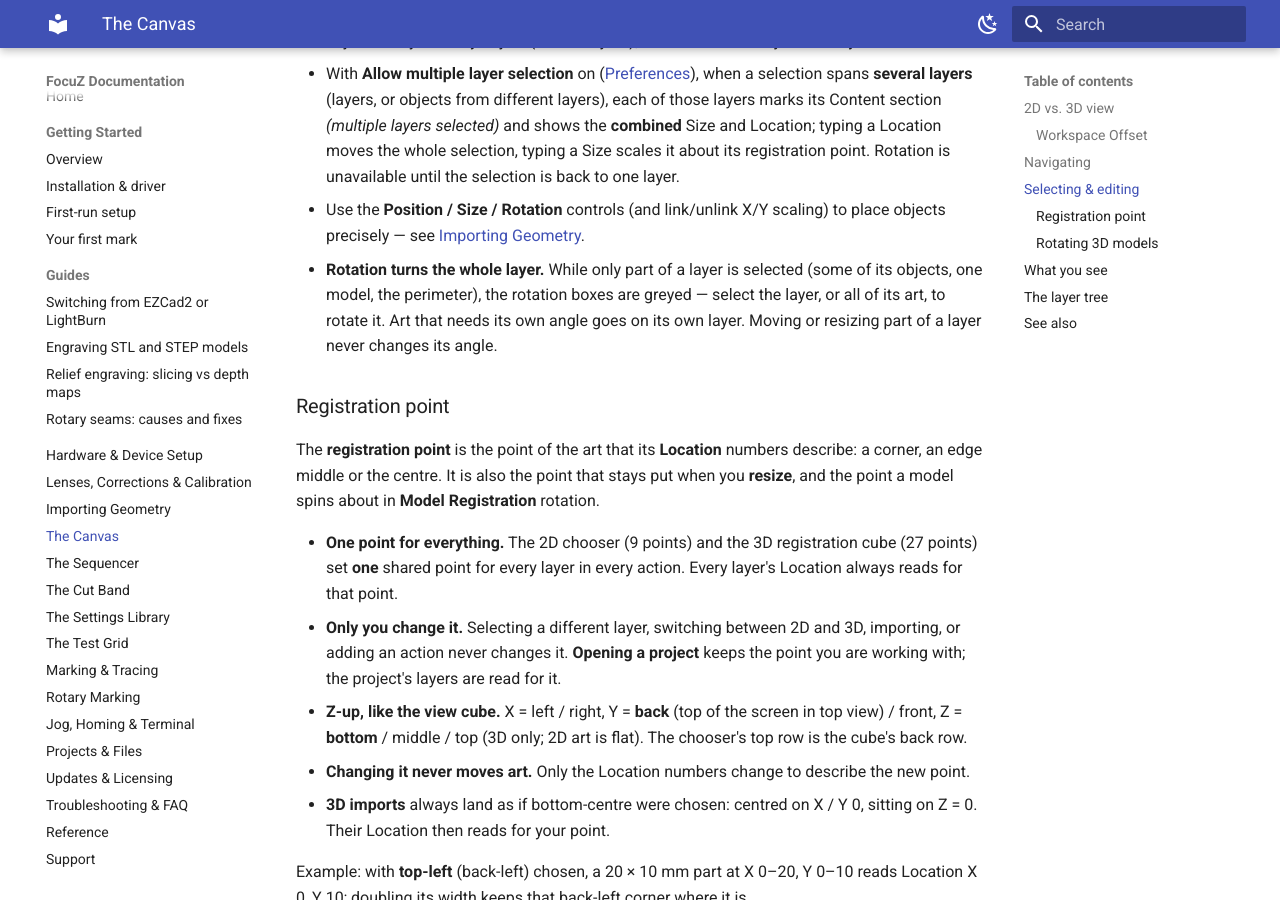
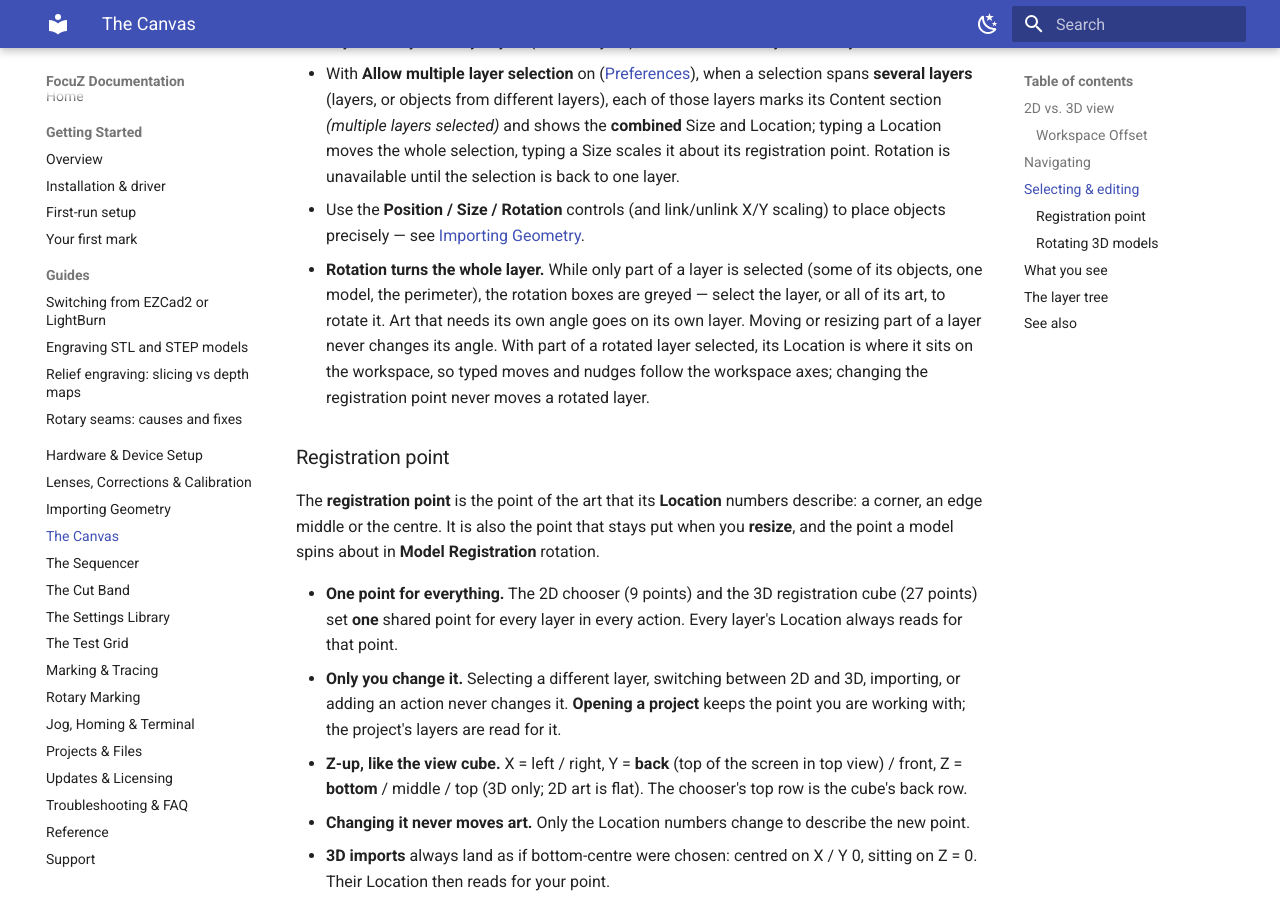
Before and after one commit to Lokahi-Shop/focuz-docs, an MkDocs documentation site: the page built from docs/canvas.md, in a window 1280 px wide and 900 px high, scrolled down 2145 px. Built offline with MkDocs 1.6.1 and Material for MkDocs 9.7.7, drawn with Linux system fonts in a browser that asks for light colours.

Commit message:
Canvas: part of a rotated layer moves along the workspace axes
Co-Authored-By: Claude Opus 5.5 <noreply@anthropic.com>

```diff
--- a/docs/canvas.md
+++ b/docs/canvas.md
@@ -72,6 +72,8 @@ surface. On a rotary job it also marks the axis height and each part surface.
 - **Rotation turns the whole layer.** While only part of a layer is selected (some of its objects, one model,
   the perimeter), the rotation boxes are greyed — select the layer, or all of its art, to rotate it. Art that
   needs its own angle goes on its own layer. Moving or resizing part of a layer never changes its angle.
+  With part of a rotated layer selected, its Location is where it sits on the workspace, so typed moves and
+  nudges follow the workspace axes; changing the registration point never moves a rotated layer.
 
 ### Registration point
 
```
